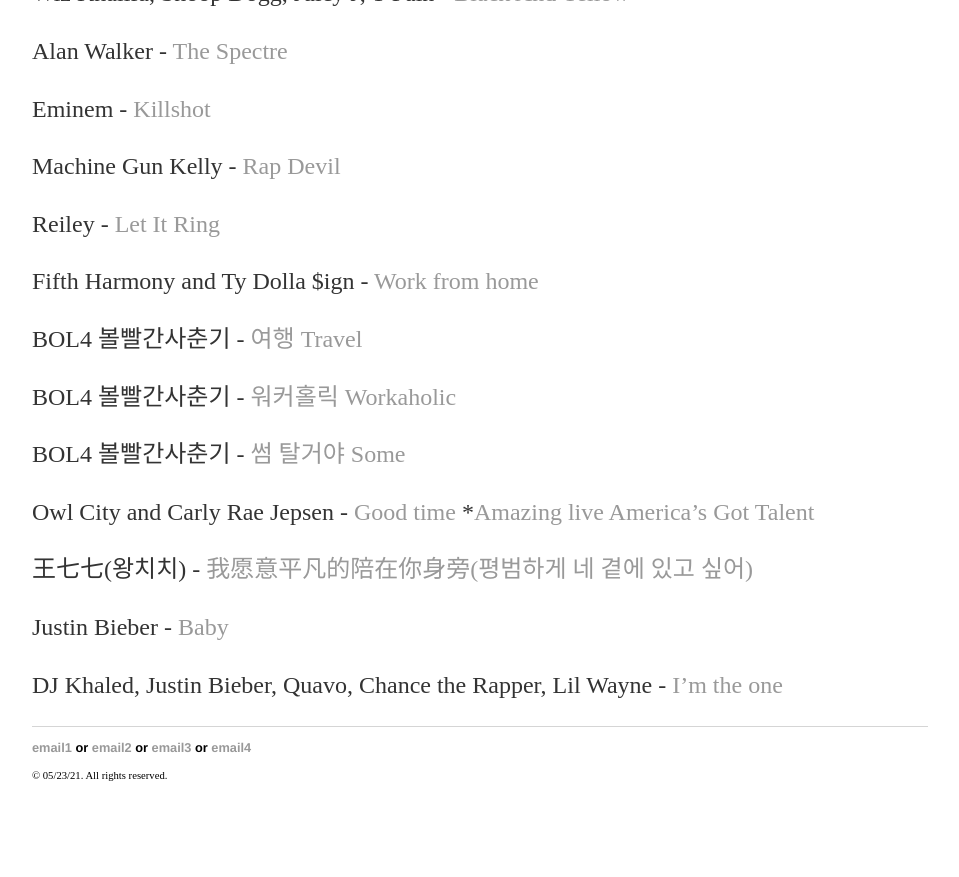
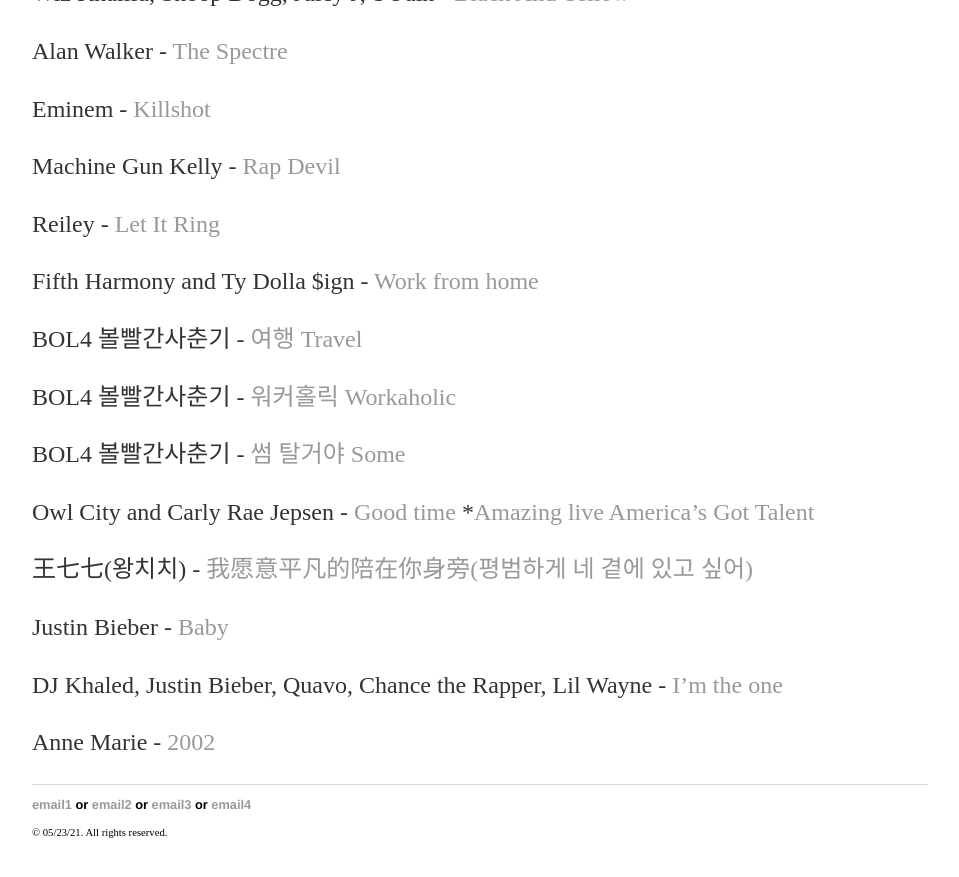
Before and after one commit to yjkweon24/yjkweon24.github.io, a Jekyll site: the page built from _posts/2018-10-23-songs-that-i-love.md, in a window 1280 px wide and 900 px high, scrolled down 13916 px. Shown: the top 877 px of the window, without its empty margins (160-1119 px from the left). Built offline with Jekyll 4.4.1, drawn with Linux system fonts in a browser that asks for light colours; before the commit the page ends 14759 px from its top, so only the background shows below that.

Commit message:
Update 2018-10-23-songs-that-i-love.md

```diff
--- a/_posts/2018-10-23-songs-that-i-love.md
+++ b/_posts/2018-10-23-songs-that-i-love.md
@@ -498,3 +498,5 @@
 Justin Bieber - [Baby](https://www.youtube.com/watch?v=kffacxfA7G4)
 
 DJ Khaled, Justin Bieber, Quavo, Chance the Rapper, Lil Wayne - [I'm the one](https://www.youtube.com/watch?v=weeI1G46q0o)
+
+Anne Marie - [2002](https://www.youtube.com/watch?v=Il-an3K9pjg)
```
